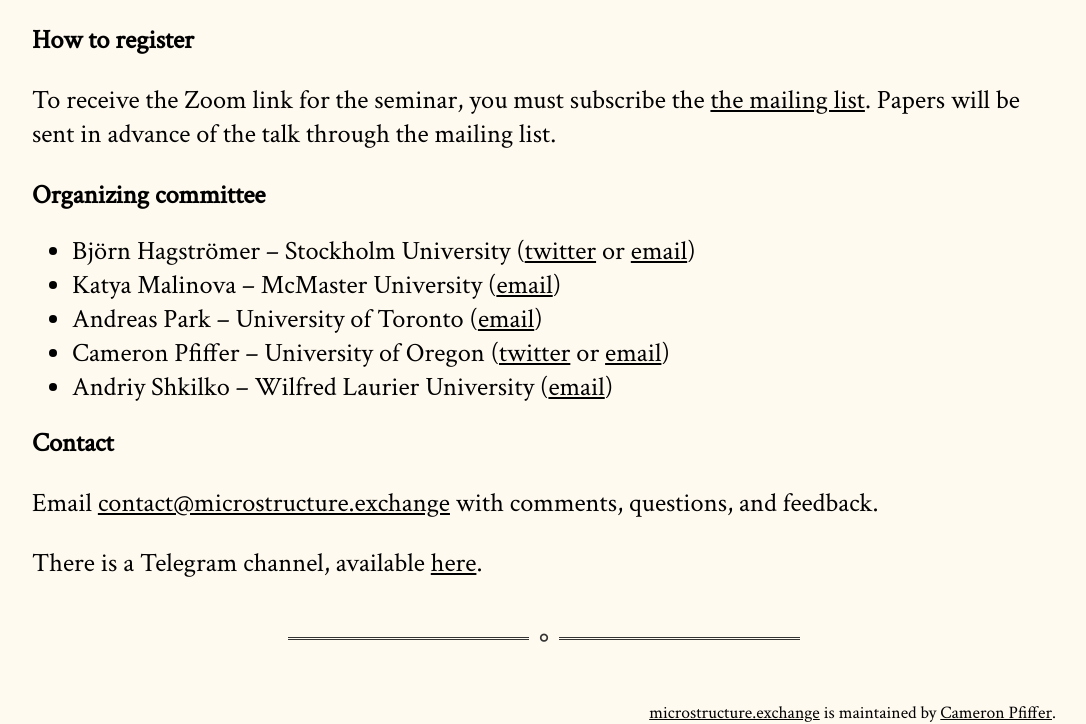
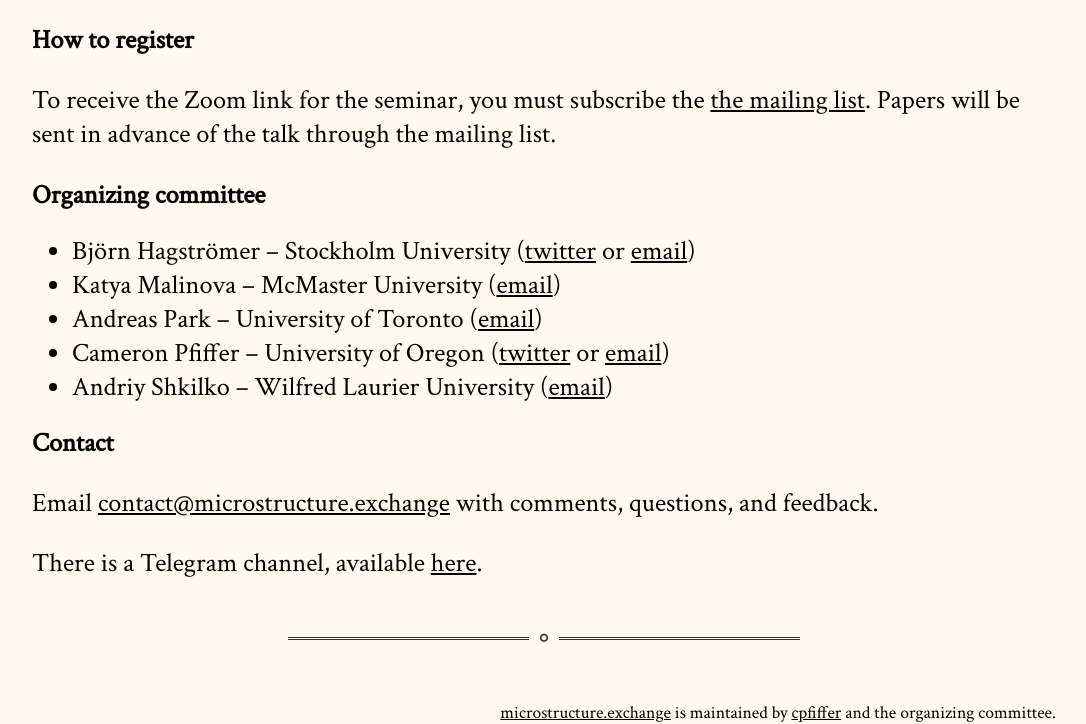
Before and after one commit to cpfiffer/microstructure.exchange, a Jekyll site: the page built from index.md, in a window 1280 px wide and 900 px high, scrolled down 825 px, cut to the strip 176-900 px from the top of the window. Shown: the whole strip, without its empty margins (96-1182 px from the left). Built offline with Jekyll 4.4.1, drawn with Linux system fonts in a browser that asks for light colours; some web fonts are replaced.

Commit message:
Update default.html

```diff
--- a/_layouts/default.html
+++ b/_layouts/default.html
@@ -37,7 +37,7 @@
         <br>
 
         <footer class="site-footer">
-            <span class="site-footer-owner"><a href="{{ site.github.repository_url }}">{{ site.github.repository_name }}</a> is maintained by <a href="{{ site.github.owner_url }}">{{ site.github.owner_name }}</a>.</span>
+            <span class="site-footer-owner"><a href="{{ site.github.repository_url }}">{{ site.github.repository_name }}</a> is maintained by <a href="{{ site.github.owner_url }}">cpfiffer</a> and the organizing committee.</span>
         </footer>
     </main>
 
```
